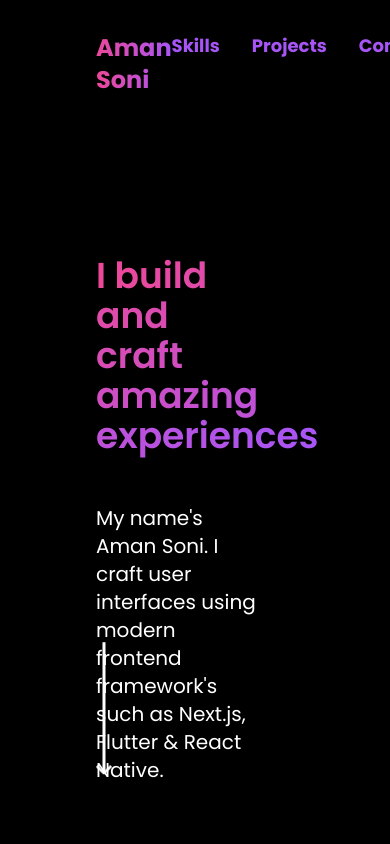
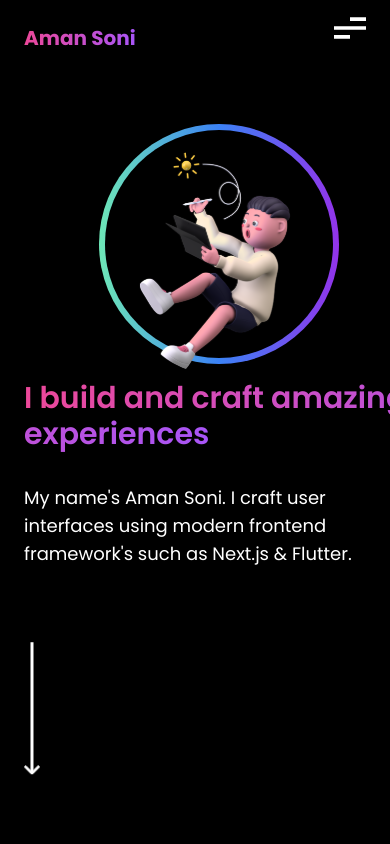
Before and after one commit to amangit1314/Next-Level-Portfolio, a Next.js app: page / in a window 390 px wide. Shown: the top 844 px of the page. Built offline with nearby package versions, Linux system fonts and the light colour scheme.

Commit message:
mobile responsive try

```diff
--- /dev/null
+++ b/components/Avatar.js
@@ -0,0 +1,15 @@
+import React from 'react'
+
+function Avatar({ src }) {
+  return (
+    <div className="items-center justify-center visible mb-4 text-center lg:invisible lg:h-0 lg-w-0 xl:h-0 xl:w-0 xl:invisible">
+      <div className="rounded-full w-60 h-60 mx-auto bg-gradient-to-r p-[6px] from-[#6EE7B7] via-[#3B82F6] to-[#9333EA]">
+        <div className="flex flex-col justify-between h-full p-4 bg-black rounded-full">
+          <img className="h-60 w-60" src={src} />
+        </div>
+      </div>
+    </div>
+  )
+}
+
+export default Avatar
--- a/components/Header.js
+++ b/components/Header.js
@@ -2,17 +2,16 @@ import HeaderItem from './HeaderItem'
 
 function Header() {
   return (
-    <div className="pt-8 ml-24 mr-24 ">
-      <header className="sticky flex justify-between">
+    <header className="flex justify-between ml-6 mr-6 md:ml-24 lg:ml-24 xl:ml-24 md:mr-24 md:pt-8 ">
       <a
         href="/"
-          class="bg-clip-text font-bold ml-22 text-2xl text-transparent bg-gradient-to-r from-pink-500 to bg-purple-500"
+        class="bg-clip-text mt-6 font-bold text-xl md:text-2xl lg:mt-3 lg:text-2xl text-transparent bg-gradient-to-r from-pink-500 to bg-purple-500"
       >
         Aman
         <span> Soni</span>
       </a>
 
-        <ul className="flex p-0 list-none">
+      <ul className="invisible p-0 list-none md:flex lg:felx xl:flex">
         <li className="mr-8 ">
           <a
             className="py-3 text-lg font-bold text-purple-500 cursor-pointer hover:shadow-lg"
@@ -35,8 +34,19 @@ function Header() {
           </a>
         </li>
       </ul>
+
+      <svg
+        className="w-8 h-8 mt-3 cursor-pointer menu lg:invisible xl:invisible"
+        viewBox="0 0 48 32"
+        fill="none"
+        xmlns="http://www.w3.org/2000/svg"
+      >
+        <path
+          d="M24 32H0V26.6667H24V32ZM48 18.6667H0V13.3333H48V18.6667ZM48 5.33333H24V0H48V5.33333Z"
+          fill="white"
+        />
+      </svg>
     </header>
-    </div>
   )
 }
 
--- a/components/HeroSection.js
+++ b/components/HeroSection.js
@@ -1,23 +1,25 @@
 import React from 'react'
 import Image from 'next/image'
+import Avatar from './Avatar'
 
 function HeroSection() {
   return (
-    <div className="w-full h-full bg-image: url(">
+    <div className="w-full h-full">
       <div
-        className="flex justify-between h-screen mb-24 ml-24 mr-24 w-100"
+        className="w-screen h-screen mb-12 ml-6 mr-6 lg:mb-24 xl:mb-20 lg:justify-between xl:justify-between xl:w-12/12 lg:w-12/12 lg:flex xl:flex lg:ml-24 xl:ml-24 xl:mr-24 lg:mr-24"
         id="hero-sect "
       >
-        <div className="flex flex-col flex-1 h-auto mt-40 devInfo">
-          <div className="w-9/12 text-4xl font-semibold about">
-            <a className="text-transparent bg-purple-500 bg-clip-text bg-gradient-to-r from-pink-500 to">
+        <div className="h-auto mt-10 lg:flex lg:flex-col xl:flex xl:flex-col lg:flex-1 md:flex-1 xl:selection:flex-1 devInfo">
+          <div className="w-full text-3xl font-semibold lg:text-4xl xl:text-4xl lg:w-9/12 xl:w-9/12 about">
+            <Avatar className="" src="/images/svg/boy.svg" />
+            <a className="mt-20 text-transparent bg-purple-500 lg:mt-0 xl:mt-0 bg-clip-text bg-gradient-to-r from-pink-500 ">
               I build and craft amazing experiences
             </a>
           </div>
 
-          <div className="w-9/12 mt-12 text-xl moreAbout">
+          <div className="w-full mt-8 text-lg xl:text-xl lg:text-xl lg:w-9/12 moreAbout">
             My name's Aman Soni. I craft user interfaces using modern frontend
-            framework's such as Next.js, Flutter & React Native.
+            framework's such as Next.js & Flutter.
           </div>
 
           <svg
@@ -32,9 +34,9 @@ function HeroSection() {
             />
           </svg>
         </div>
-        <img />
+        {/* <img /> */}
         <Image
-          className="object-contain w-7/12 mt-40 rounded-lg h-3/6"
+          className="invisible lg:object-contain xl:object-contain lg:w-7/12 xl:w-7/12 lg:mt-40 xl:mt-40 lg:rounded-lg lg:h-3/6 xl-h-3/6 lg:visible xl:visible"
           src="/images/jpg/sm.webp"
           alt="Loading..."
           height={700}
--- a/tailwind.config.js
+++ b/tailwind.config.js
@@ -13,21 +13,6 @@ module.exports = {
         'regal-blue': '#243c5a',
       },
     },
-    screens: {
-      // sm: '680px',
-      // // => @media (min-width: 680px) { ... }
-      // md: '920px',
-      // // => @media (min-width: 920px) { ... }
-      // lg: '1o24px',
-      // // => @media (min-width: 1280px) { ... }
-      // xl: '1536px',
-      // // => @media (min-width: 1536px) { ... }
-    },
-    extend: {},
-    fontfamily: {},
-  },
-  variants: {
-    extend: {},
   },
   plugins: [require('@tailwindcss/forms')],
 }
```
Lines whose indentation alone changed are shown as unchanged.
